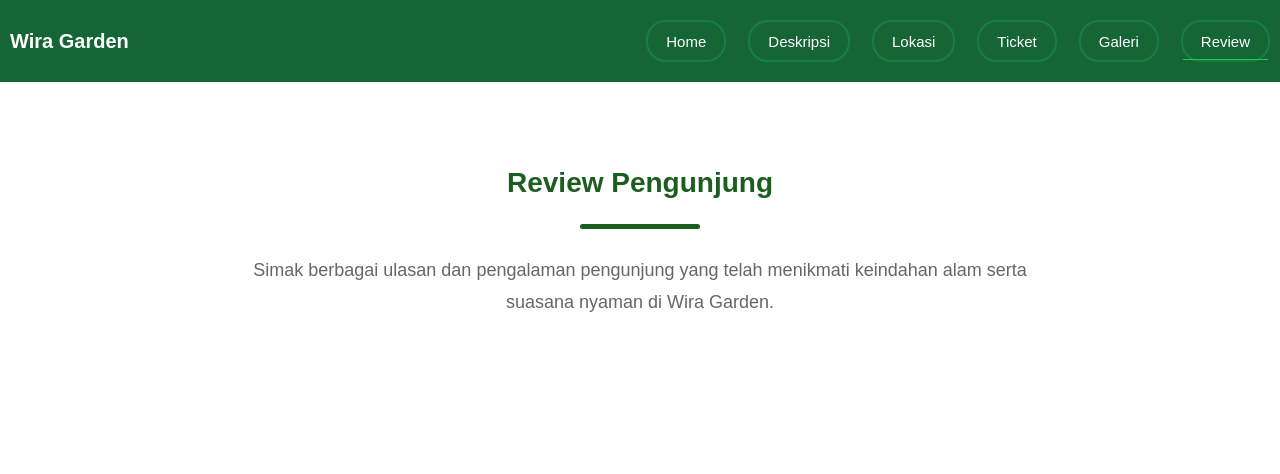
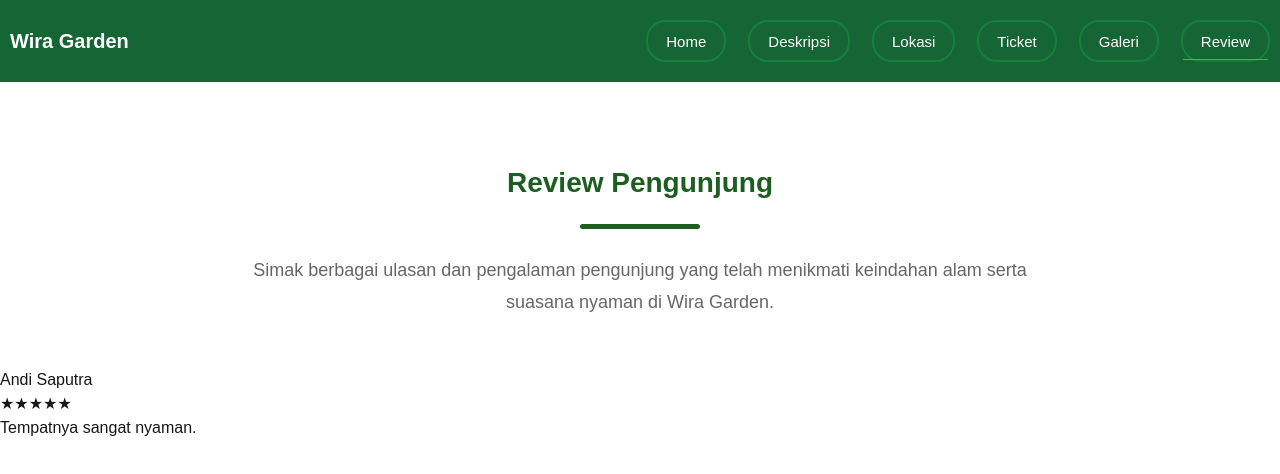
Before and after one commit to jovanakbarsetiodono-code/TI-WEB-24A-SIXTUPLE, a Next.js app in the folder my-app/: page /review in a window 1280 px wide. Shown: the top 474 px of the page. Built offline with nearby package versions, Linux system fonts and the light colour scheme.

Commit message:
Membuat layout daftar review menggunakan grid

```diff
--- a/my-app/app/review/page.tsx
+++ b/my-app/app/review/page.tsx
@@ -11,6 +11,13 @@ export default function ReviewPage() {
           keindahan alam serta suasana nyaman di Wira Garden.
         </p>
       </section>
+       <section className={styles.reviewContainer}>
+        <div className={styles.reviewCard}>
+          <h3>Andi Saputra</h3>
+          <p>★★★★★</p>
+          <p>Tempatnya sangat nyaman.</p>
+        </div>
+         </section>
     </main>
   );
 }
```
